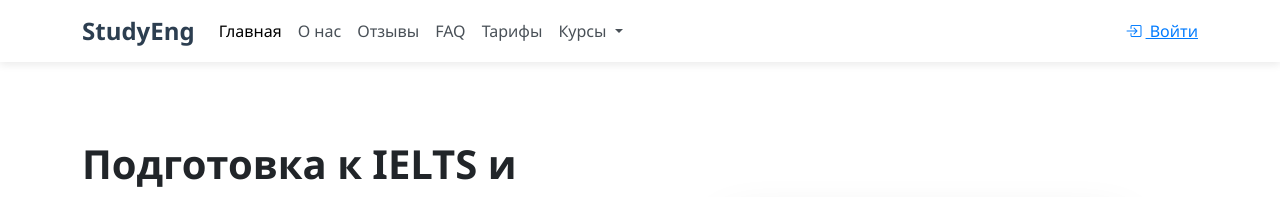
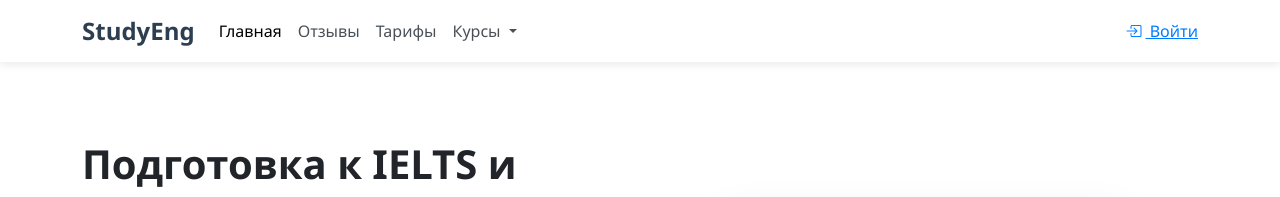
Before and after one commit to d1knight/studyeng, a Django app: page / in a window 1280 px wide. Shown: the top 197 px of the page. Run offline with Django 5.2, Linux system fonts and the light colour scheme; data that the repository does not hold is empty; some libraries are stand-ins or nearby versions.

Commit message:
edit_delete_comments

```diff
--- a/english/templates/english/base.html
+++ b/english/templates/english/base.html
@@ -5,7 +5,7 @@
     <meta charset="utf-8" />
     <meta name="viewport" content="width=device-width, initial-scale=1" />
     <title>StudyEng</title>
-    <link rel="stylesheet" href="{% static 'css/english.css' %}">
+    <link rel="stylesheet" href="{% static 'css/english.css' %}" />
 
     <link
       href="https://cdn.jsdelivr.net/npm/bootstrap@5.3.8/dist/css/bootstrap.min.css"
@@ -15,7 +15,10 @@
       rel="stylesheet"
       href="https://cdn.jsdelivr.net/npm/bootstrap-icons@1.11.3/font/bootstrap-icons.min.css"
     />
-    <link rel="stylesheet" href="https://cdn.jsdelivr.net/npm/bootstrap-icons@1.11.1/font/bootstrap-icons.css">
+    <link
+      rel="stylesheet"
+      href="https://cdn.jsdelivr.net/npm/bootstrap-icons@1.11.1/font/bootstrap-icons.css"
+    />
 
     <link
       rel="icon"
@@ -150,7 +153,9 @@
         box-shadow: 0 2px 5px rgba(0, 0, 0, 0.05);
       }
 
-      h1, h2, h5 {
+      h1,
+      h2,
+      h5 {
         font-weight: 600;
         color: #2c3e50;
       }
@@ -192,7 +197,7 @@
     </style>
   </head>
   <body>
-    <nav class="navbar navbar-expand-lg bg-white sticky-top">
+    <nav id="home" class="navbar navbar-expand-lg bg-white sticky-top">
       <div class="container">
         <a class="navbar-brand fw-bold" href="{% url 'home' %}">StudyEng</a>
         <button
@@ -208,23 +213,36 @@
             <li class="nav-item">
               <a class="nav-link active" href="{% url 'home' %}">Главная</a>
             </li>
-            <li class="nav-item"><a class="nav-link" href="/#">О нас</a></li>
             <li class="nav-item">
-              <a class="nav-link" href="/#my-div">Отзывы</a>
+              <a class="nav-link" href="/#comments">Отзывы</a>
             </li>
-            <li class="nav-item"><a class="nav-link" href="/#">FAQ</a></li>
-            <li class="nav-item"><a class="nav-link" href="/#tarifff">Тарифы</a></li>
+            <li class="nav-item">
+              <a class="nav-link" href="/#tarifff">Тарифы</a>
+            </li>
             <li class="nav-item dropdown">
-              <a class="nav-link dropdown-toggle" href="#" id="coursesDropdown" role="button" data-bs-toggle="dropdown" aria-expanded="false">
+              <a
+                class="nav-link dropdown-toggle"
+                href="#"
+                id="coursesDropdown"
+                role="button"
+                data-bs-toggle="dropdown"
+                aria-expanded="false"
+              >
                 Курсы
               </a>
               <ul class="dropdown-menu" aria-labelledby="coursesDropdown">
-                {% if courses %}
-                  {% for course in courses %}
-                    <li><a class="dropdown-item" href="{% url 'course_detail' course.id %}">{{ course.name }}</a></li>
-                  {% endfor %}
-                {% else %}
-                  <li><a class="dropdown-item disabled">Курсы не загружены</a></li>
+                {% if courses %} {% for course in courses %}
+                <li>
+                  <a
+                    class="dropdown-item"
+                    href="{% url 'course_detail' course.id %}"
+                    >{{ course.name }}</a
+                  >
+                </li>
+                {% endfor %} {% else %}
+                <li>
+                  <a class="dropdown-item disabled">Курсы не загружены</a>
+                </li>
                 {% endif %}
               </ul>
             </li>
@@ -248,21 +266,24 @@
                 aria-labelledby="profileDropdown"
               >
                 <li>
-                  <a class="dropdown-item disabled"
-                    ><i class="bi bi-telephone me-2"></i> 📞 {{ user.phone_number }}</a
+                  <a class="dropdown-item disabled">
+                    📞 {{ user.first_name }}</a
                   >
                 </li>
                 <li>
                   <a class="dropdown-item" href="{% url 'profile' %}"
-                    ><i class="bi bi-book me-2"></i> 📚 Мои курсы</a
+                    >📚 Мои курсы</a
                   >
                 </li>
                 <li>
                   <hr class="dropdown-divider" />
                 </li>
                 <li>
-                  <a class="dropdown-item text-danger" href="{% url 'logout' %}"
-                    ><i class="bi bi-box-arrow-right me-2"></i> 🚪 Выйти</a
+                  <a
+                    class="dropdown-item text-danger"
+                    href="{% url 'logout' %}"
+                  >
+                    🚪 Выйти</a
                   >
                 </li>
               </ul>
--- a/english/templates/english/index.html
+++ b/english/templates/english/index.html
@@ -1,7 +1,7 @@
 {% extends 'english/base.html' %} {% block content %}
 
 <!-- Hero -->
-<section class="py-5">
+<section id="home" class="py-5">
   <div class="row align-items-center">
     <div class="col-md-6">
       <h1 class="fw-bold mb-4 text-dark lh-base">
```
